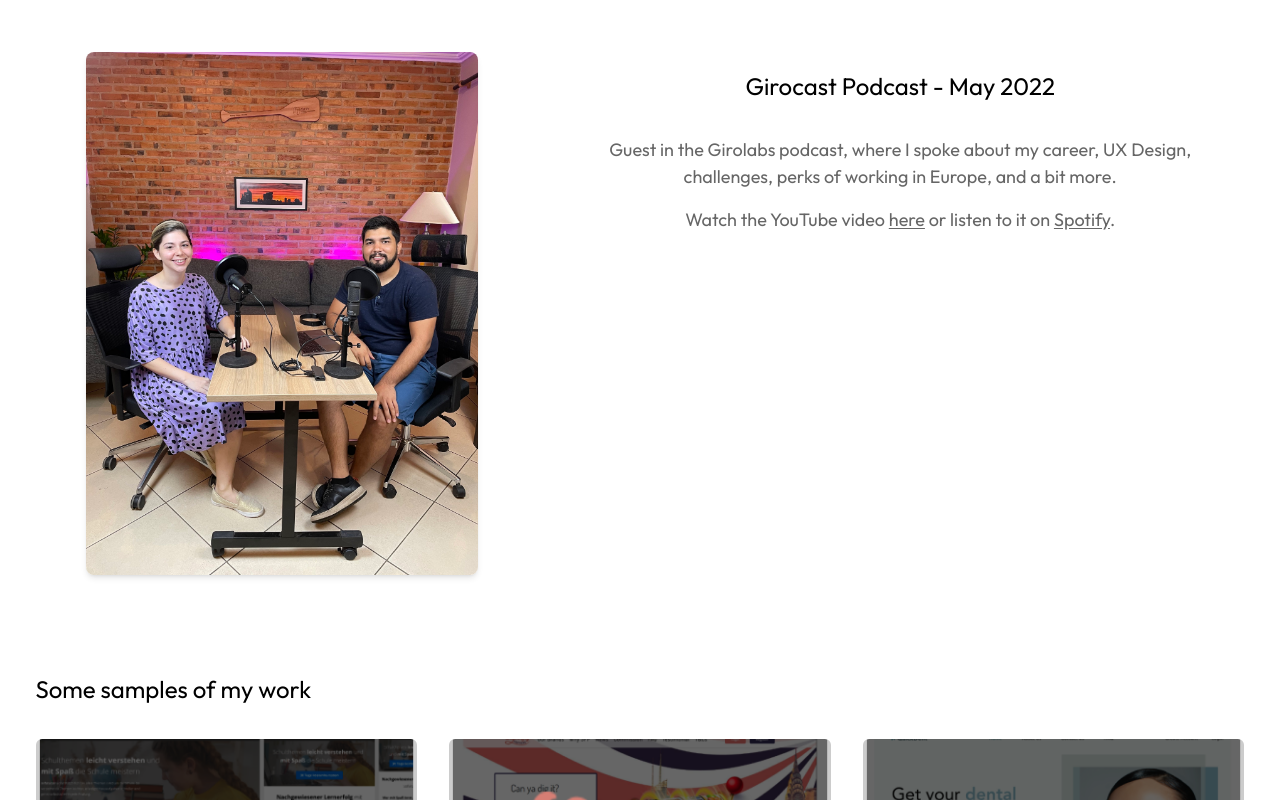
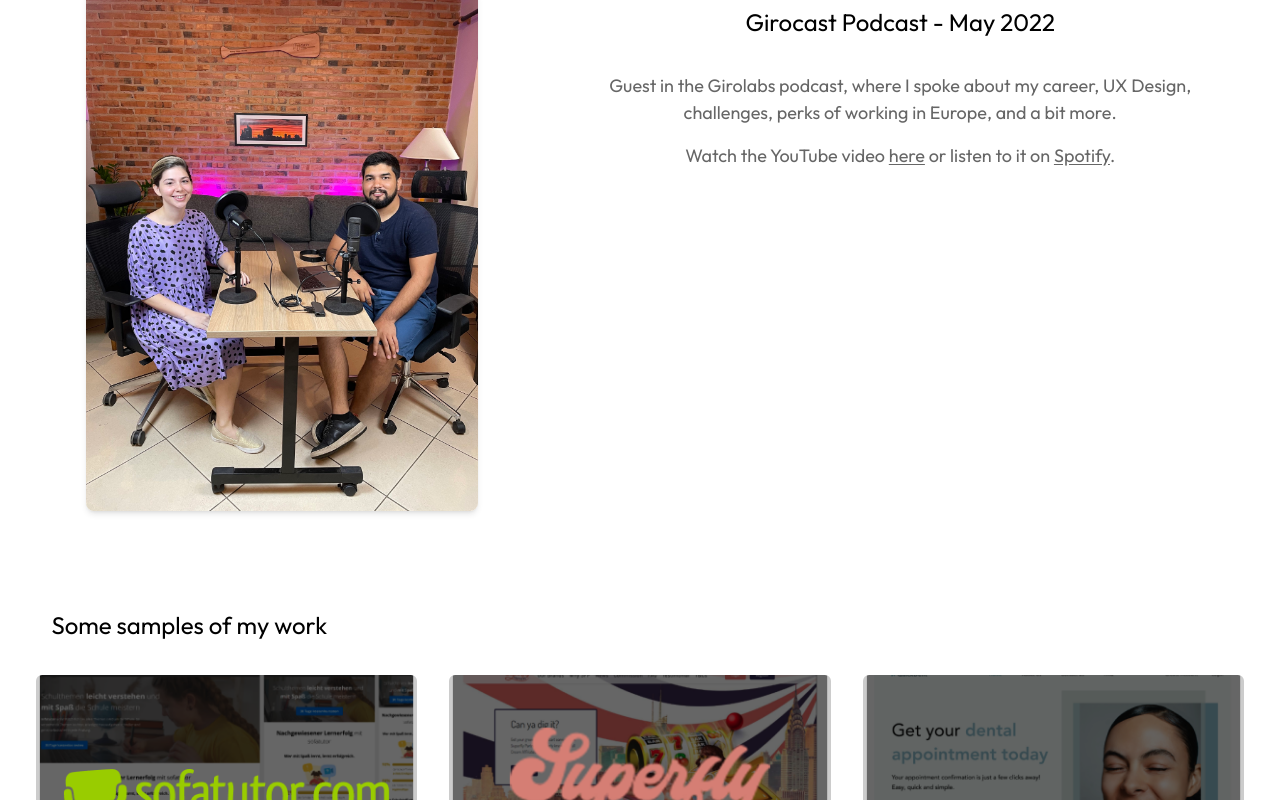
Before and after one commit to Samuelgit3919/upwork_job, a React (Vite) app: page /about in a window 1280 px wide. Shown: the part 2000-2800 px from the top of the page. Built offline with nearby package versions, Linux system fonts and the light colour scheme.

Commit message:
finished

```diff
--- a/src/components/About/About.jsx
+++ b/src/components/About/About.jsx
@@ -29,8 +29,14 @@ const About = () => {
             link: "/others-detail"
         }
     ];
+
+    const style = {
+        margin: "0 auto",
+        // marginTop: '5rem',
+        padding: "0 1rem"
+    }
     return (
-        <div style={{ margin: "0 auto", marginTop: '5rem', padding: "0 1rem" }} className='max-w-[1241px]'>
+        <div style={style} className='max-w-[1241px] relative top-[6rem] sm:top-[1rem] h-screen mt-[0rem] sm:mt-[5rem]'>
             <div style={{ marginTop: '0rem' }} className="">
                 <section style={{ margin: '0 auto', padding: '0 1rem' }} className="min-h-screen sm:relative top-22 sm:top-6 px-4 sm:px-6  md:px-14 lg:px-30 py-12 bg-white  rounded-2xl flex flex-col items-center justify-center">
                     <h2 style={{ marginBottom: '1rem' }} className="text-[36px] font-normal text-center">A Bit More About Myself</h2>
@@ -98,7 +104,7 @@ const About = () => {
 
             <div>
                 {/* Section Heading */}
-                <h2 style={{ margin: '2rem 0' }} data-aos="fade-up" className="text-[24px] font-normal font-[outfit] text-[#000000] md:text-[24px] mt-4 md:mt-16 mb-6 md:mb-8 font-Nunito text-start">
+                <h2 style={{ margin: '2rem 0', padding: '0 1rem' }} data-aos="fade-up" className="text-[24px] font-normal font-[outfit] text-[#000000] md:text-[24px] mt-4 md:mt-16 mb-6 md:mb-8 font-Nunito text-start">
                     Some samples of my work
                 </h2>
 
--- a/src/components/Contact/RealContact.jsx
+++ b/src/components/Contact/RealContact.jsx
@@ -18,7 +18,7 @@ const RealContact = () => {
         })
     }, [])
     const style = {
-        margin: "2rem auto",
+        margin: "0rem auto",
         padding: "0 1rem"
     }
 
--- a/src/components/Navbar/Header.jsx
+++ b/src/components/Navbar/Header.jsx
@@ -60,7 +60,7 @@ const Header = () => {
             {/* Mobile Nav sliding from right corner */}
             <nav
                 style={{ padding: '1rem' }}
-                className={`md:hidden fixed top-[70px] w-full bg-white shadow-lg z-50 flex flex-col items-center py-6 h-32 space-y-4 gap-2 transition-transform duration-300 ${menuOpen ? 'translate-x-0' : 'translate-x-[200%]'
+                className={`md:hidden fixed top-[70px] w-full bg-white shadow-lg z-50 flex flex-col items-center py-6 h-42 space-y-4 gap-2 transition-transform duration-300 ${menuOpen ? 'translate-x-0' : 'translate-x-[200%]'
                     }`}
             >
                 {navLinks.map(({ path, label }) => (
```
